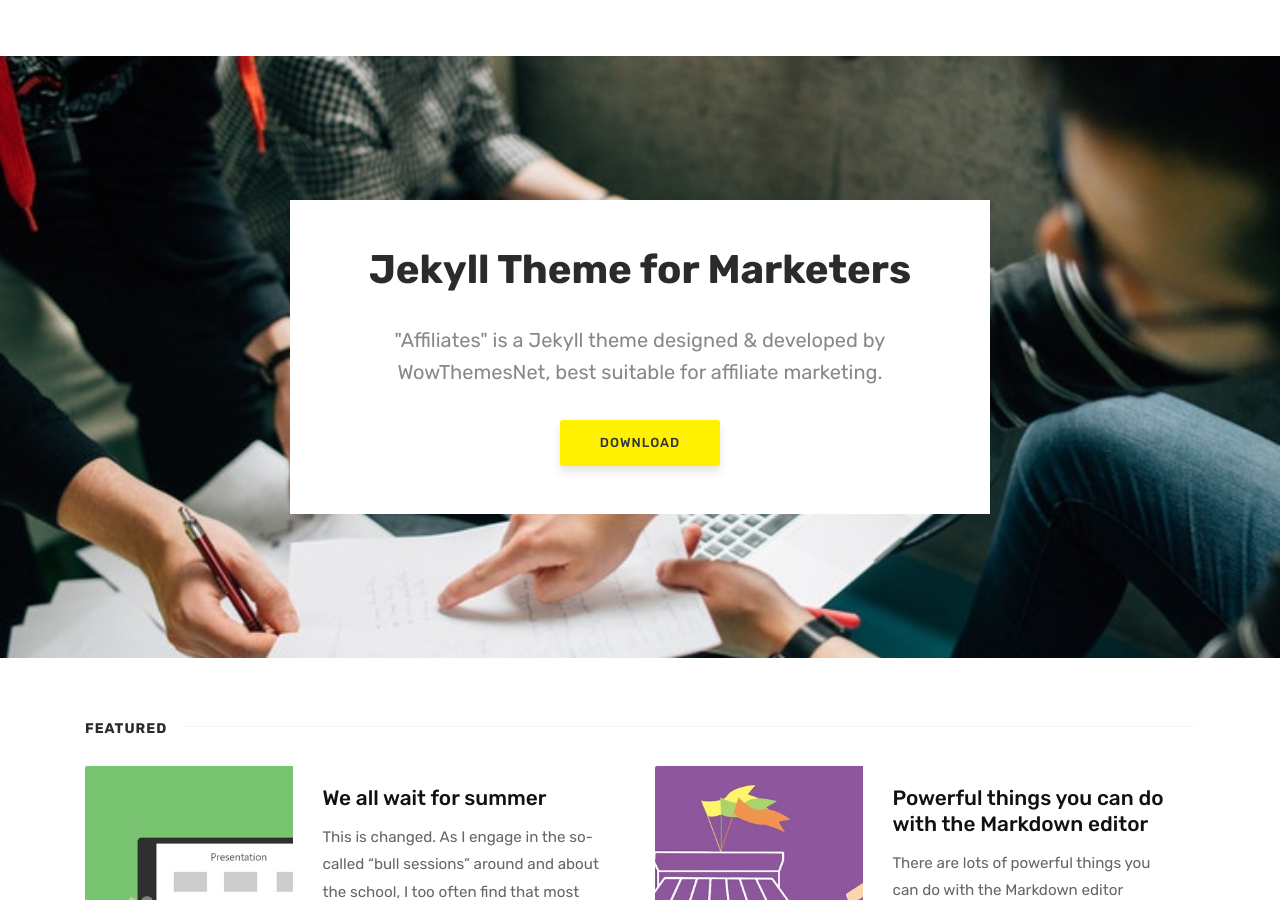
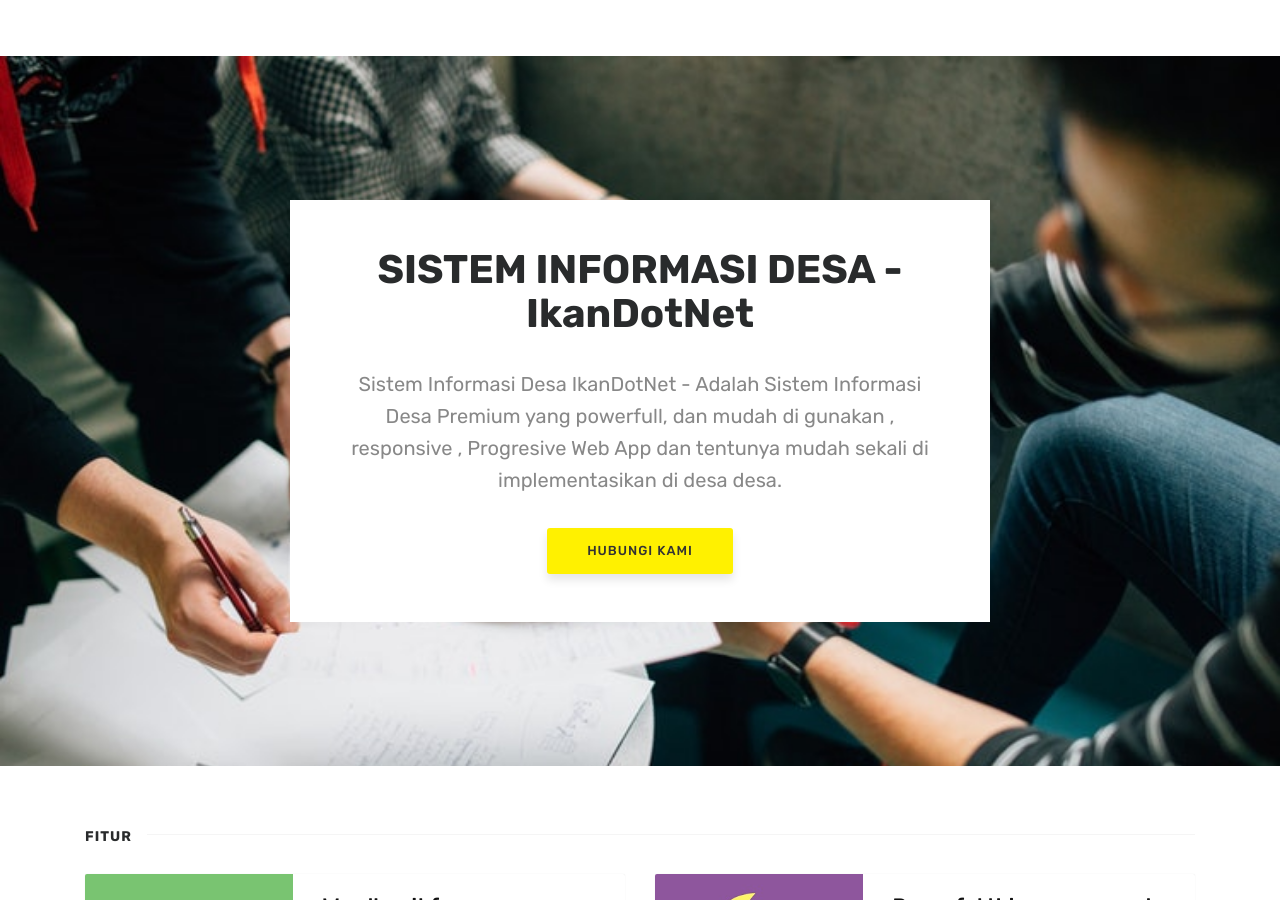
Before and after one commit to nifqi18/nifqi18.github.io, a Jekyll site: the page built from index.html, in a window 1280 px wide and 900 px high. Built offline with Jekyll 4.4.1, drawn with Linux system fonts in a browser that asks for light colours; the list of posts is cut into pages by our own code; comment, search, counter and statistics services are not loaded.

Commit message:
Change Update Index.html

```diff
--- a/index.html
+++ b/index.html
@@ -7,9 +7,9 @@
 ================================================== -->
 <section class="intro full-width">
     <div class="wrapintro">
-        <h1>Jekyll Theme for Marketers</h1>
-        <h2 class="lead">"Affiliates" is a Jekyll theme designed & developed by WowThemesNet, best suitable for affiliate marketing.</h2>
-        <a href="https://github.com/wowthemesnet/affiliates-jekyll-theme/archive/master.zip" class="btn">Download</a>
+        <h1>SISTEM INFORMASI DESA - IkanDotNet</h1>
+        <h2 class="lead">Sistem Informasi Desa IkanDotNet - Adalah Sistem Informasi Desa Premium yang powerfull, dan mudah di gunakan , responsive , Progresive Web App dan tentunya mudah sekali di implementasikan di desa desa.</h2>
+        <a href="./contact.html" class="btn">Hubungi Kami</a>
     </div>
 </section>
 
@@ -19,7 +19,7 @@
 <section class="featured-posts">
 
     <div class="section-title">
-        <h2><span>Featured</span></h2>
+        <h2><span>Fitur</span></h2>
     </div>
 
     <div class="row listfeaturedtag">
```
